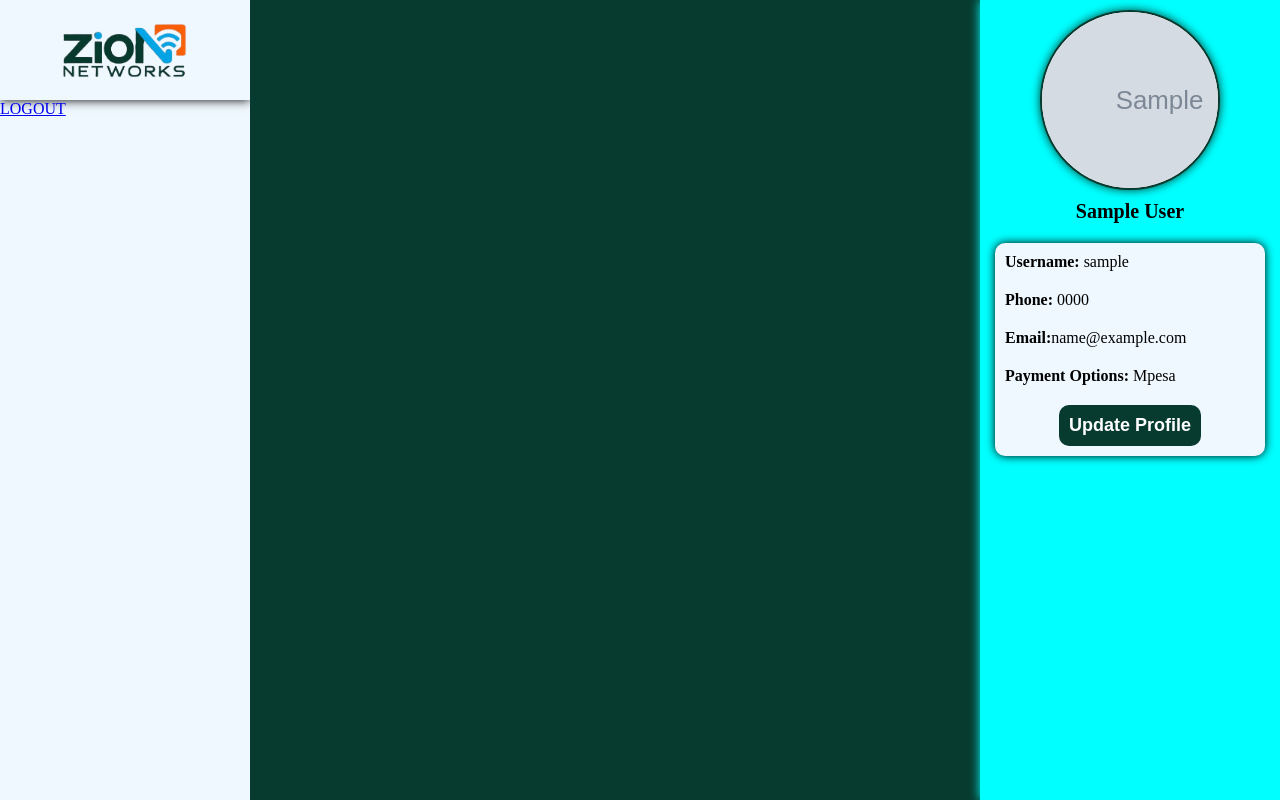
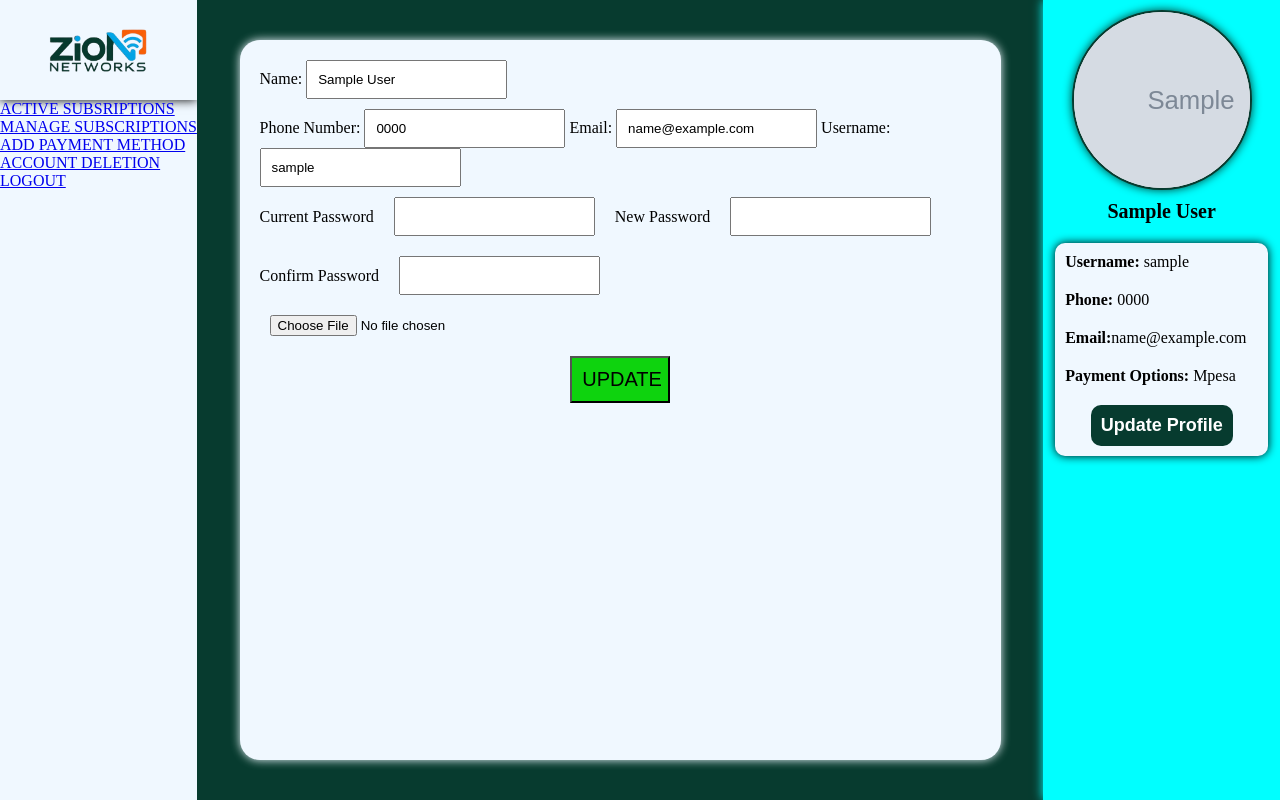
Before and after one commit to ezzydoveyrn/zionNetworksLTD, a PHP site: page /user/home.php in a window 1280 px wide. Run offline with PHP 8.4, Linux system fonts and the light colour scheme; the visitor is signed in with stand-in values (Sample User, id 1); tables that the repository leaves empty or names only in its code hold one stand-in row (values such as "Sample post"); grey boxes marked "Sample" are stand-in pictures.

Commit message:
backend user profile update

```diff
--- a/index.php
+++ b/index.php
@@ -1,4 +1,5 @@
 <?php
+  session_start();
   require_once("includes/header.php")
 ?>
   <div class="overlay" id="overlay"></div>
--- a/user/home.php
+++ b/user/home.php
@@ -20,7 +20,8 @@
   <meta charset="UTF-8">
   <meta name="viewport" content="width=device-width, initial-scale=1.0">
   <title>Zion Networks Limited</title>
-  <link rel="stylesheet" href="stylesheet/main.home.css">
+  <link rel="stylesheet" href="stylesheet/main.home.css?v='<?php echo time(); ?>'">
+  <link rel="stylesheet" href="stylesheet/update.profile.css?v='<?php echo time(); ?>'">
 </head>
 <body>
   <main>
@@ -31,10 +32,18 @@
         </a>
       </div>
       <div class="links">
-        <a href="logout.php">LOGOUT</a>
+        <a href="#">ACTIVE SUBSRIPTIONS</a>
+        <a href="#">MANAGE SUBSCRIPTIONS</a>
+        <a href="#">ADD PAYMENT METHOD</a>
+        <a href="#">ACCOUNT DELETION</a>
+        <a href="validation/logout.php">LOGOUT</a>
       </div>
     </div>
-    <div class="body"></div>
+    <div class="body">
+      <div class="updateProfile">
+        <?php require_once("update.user.php"); ?>
+      </div>
+    </div>
     <?php
       require_once("fetchdet/fetchuser.det.php");
     ?>
--- a/user/login.php
+++ b/user/login.php
@@ -20,7 +20,7 @@
   <meta name="viewport" content="width=device-width, initial-scale=1.0">
   <title>Zion Networks | User Registration and Login</title>
 </head>
-<link rel="stylesheet" href="stylesheet/login.page.css">
+<link rel="stylesheet" href="stylesheet/login.page.css?v='<?php echo time(); ?>'">
 <body>
   <div class="container">
     <div class="form">
--- a/user/logout.php
+++ /dev/null
@@ -1,5 +0,0 @@
-<?php
-  session_start();
-  session_destroy();
-  header("Location: login.php?logMsg=successfully logged out");
-?>
--- a/user/stylesheet/main.home.css
+++ b/user/stylesheet/main.home.css
@@ -41,6 +41,9 @@
   max-width: 1100px;
   height: 100vh;
   background-color: #073b2f;
+  display: flex;
+  justify-content: center;
+  align-items: center;
 }
 
 .userDetails{
--- /dev/null
+++ b/user/stylesheet/update.profile.css
@@ -0,0 +1,37 @@
+.updateProfile{
+  width: 90%;
+  min-height: 500px;
+  height: 90%;
+  background-color: aliceblue;
+  border-radius: 20px;
+  box-shadow: 0 0 10px aliceblue;
+}
+form{
+  padding: 20px;
+  display: flex;
+  flex-direction: column;
+  gap: 10px;
+}
+input{
+  padding: 10px;
+}
+form .passwordSec{
+  display: flex;
+  flex-wrap: wrap;
+  gap: 20px;
+  align-items: center;
+}
+form .submit{
+  width: 100%;
+  display: flex;
+  justify-content: center;
+  align-items: center;
+}
+form .submit input{
+  width: 100px;
+  height: max-content;
+  background-color: rgb(14, 211, 14);
+  color: black;
+  font-size: 20px;
+  cursor: pointer;
+}
--- /dev/null
+++ b/user/update.user.php
@@ -0,0 +1,46 @@
+<?php
+  $sql = "SELECT * FROM users WHERE username = '$username'";
+  $result = mysqli_query($conn, $sql);
+  if(mysqli_num_rows($result)){
+    while($row = mysqli_fetch_assoc($result)){
+      $name = $row["full_name"];
+      $username = $row["username"];
+      $phone = $row["phone_number"];
+      $email = $row["email"];
+      $image = $row["profile_pic"];
+      ?>
+      <form action="home.php" method="post" enctype="multipart/form-data">
+        <div class="name">
+          <label for="named">Name:</label>
+          <input type="text" name="named" id="named" class="named" value="<?php echo $name; ?>">
+        </div>
+        <div class="otherDet">
+          <label for="phoneN">Phone Number:</label>
+          <input type="tel" name="phoneN" id="phoneN" class="phoneN" value="0<?php echo $phone; ?>">
+          <label for="email">Email:</label>
+          <input type="email" name="email" id="email" class="email" value="<?php echo $email; ?>">
+          <label for="username">Username:</label>
+          <input type="text" name="username" id="username" class="username" value="<?php echo $username; ?>">
+        </div>
+        <div class="passwordSec">
+          <label for="currentpsd">Current Password</label>
+          <input type="password" name="currentpsd" id="currentpsd" class="currentpsd">
+          <label for="newpsd">New Password</label>
+          <input type="password" name="newpsd" id="newpsd" class="newpsd">
+          <label for="confirmnewpsd">Confirm Password</label>
+          <input type="password" name="confirmnewpsd" id="confirmnewpsd" class="confirmnewpsd">
+        </div>
+        <div class="fileupload">
+          <input type="file" name="profilepic" id="profilepic" class="profilepic">
+        </div>
+        <div class="submit">
+          <input type="submit" value="UPDATE" class="update" id="update" name="update">
+        </div>
+      </form>
+      <?php require_once("updatedelete/details.update.php"); ?>
+      <?php require_once("updatedelete/profilepic.update.php"); ?>
+      <?php
+    }
+  }
+
+?>
--- /dev/null
+++ b/user/updatedelete/details.update.php
@@ -0,0 +1,70 @@
+<?php
+  if(isset($_POST["update"])){
+    $named = filter_input(INPUT_POST, "named", FILTER_SANITIZE_SPECIAL_CHARS);
+    $phoneN = filter_input(INPUT_POST, "phoneN", FILTER_SANITIZE_SPECIAL_CHARS);
+    $email = filter_input(INPUT_POST, "email", FILTER_SANITIZE_SPECIAL_CHARS);
+    $usernamedd = filter_input(INPUT_POST, "username", FILTER_SANITIZE_SPECIAL_CHARS);
+    $cpsd = filter_input(INPUT_POST, "currentpsd", FILTER_SANITIZE_SPECIAL_CHARS);
+    $newpsd = filter_input(INPUT_POST, "newpsd", FILTER_SANITIZE_SPECIAL_CHARS);
+    $cnewpsd = filter_input(INPUT_POST, "confirmnewpsd", FILTER_SANITIZE_SPECIAL_CHARS);
+
+
+    if(empty($named)){
+      echo"name field is empty";
+    }
+    if(empty($phoneN)){
+      echo"phone field is empty";
+    }
+    if(empty($email)){
+      echo"email field is empty";
+    }
+    if(empty($usernamedd)){
+      echo"username field is empty";
+    }
+    if(!empty($named) && !empty($phoneN) && !empty($email) && !empty($usernamedd)){
+      $sql = "SELECT * FROM users WHERE username = '$username'";
+      $result = mysqli_query($conn, $sql);
+      if(mysqli_num_rows($result) > 0){
+        $sql = "UPDATE users SET full_name='$named', phone_number='$phoneN', email='$email', username='$usernamedd' WHERE username='$username'";
+        try{
+          mysqli_query($conn, $sql);
+          echo"<script>alert('details changed successfully')</script>";
+        }
+        catch(mysqli_sql_exception){
+          echo"error changing details";
+        }
+      }
+    }
+    if(empty($cpsd)){
+      $errorEmp = "current password field is empty";
+    }
+    if(empty($newpsd)){
+      $errorEmp = "new password field is empty";
+    }
+    if(empty($cnewpsd)){
+      $errorEmp = "confirm password field is empty";
+    }
+    if($cnewpsd !== $newpsd){
+      echo"password don't match";
+    }
+    else{
+      $passHash = password_hash($cnewpsd, PASSWORD_DEFAULT);
+      $sql = "SELECT * FROM users WHERE username = '$username'";
+      $result = mysqli_query($conn, $sql);
+      if(mysqli_num_rows($result) > 0){
+        $row = mysqli_fetch_assoc($result);
+        $passwordHashed = $row["password"];
+        if(password_verify("$cpsd", $passwordHashed)){
+          $sql = "UPDATE users SET password='$passHash' WHERE username='$username'";
+          try{
+            mysqli_query($conn, $sql);
+            echo"<script>alert('password changed successfully')</script>";
+          }
+          catch(mysqli_sql_exception){
+            echo"error changing password";
+          }
+        }
+      }
+    }
+  }
+?>
--- /dev/null
+++ b/user/updatedelete/profilepic.update.php
@@ -0,0 +1,37 @@
+<?php
+  if(isset($_FILES["profilepic"]) && isset($_POST["update"])){
+    $file = $_FILES["profilepic"];
+    $fileName = $file["name"];
+    $fileError = $file["error"];
+    $fileSize = $file["size"];
+    $fileTmpName = $file["tmp_name"];
+    $ext = strtolower(pathinfo($fileName, PATHINFO_EXTENSION));
+    $userNameNew = strtolower($username);
+    $allowed = array('jpg', 'jpeg', 'png');
+    if(in_array($ext, $allowed)){
+      if($fileSize <= 5000000){
+        if($fileError === 0){
+          $fileNameNew = $userNameNew.uniqid("", true).".".$ext;
+          $targetPath = "profile/".$fileNameNew;
+          if(move_uploaded_file($fileTmpName, $targetPath)){
+            $sql = "UPDATE users SET profile_pic='$fileNameNew' WHERE username='$username'";
+            mysqli_query($conn, $sql);
+            header("Location: home.php?succes=successfully updated profile");
+          }
+          else{
+            echo"there was an error uploading this file";
+          }
+        }
+        else{
+          echo"there was an error uploading this photo";
+        }
+      }
+      else{
+        echo"The file is too big upload files less than 1mb or equal to 1mb";
+      }
+    }
+    else{
+      echo"this file type is not allowed";
+    }
+  }
+?>
--- a/user/validation/login.validation.php
+++ b/user/validation/login.validation.php
@@ -18,7 +18,7 @@
         $hashedPsd = $row["password"];
         if(password_verify("$passwordd", $hashedPsd)){
           $_SESSION["username"] = "$usernamee";
-          echo"<script>alert('Logged in successfully')</script>";
+          echo"<script>localStorage.setItem('username', JSON.Stringify($usernamee))</script>";
           header("Location: home.php?succMsg='logged in successfully'");
         }else{
           $errorMsL = "wrong Password";
--- /dev/null
+++ b/user/validation/logout.php
@@ -0,0 +1,5 @@
+<?php
+  session_start();
+  session_destroy();
+  header("Location: ../login.php?logMsg=successfully logged out");
+?>
```
Also changed, not shown: includes/header.php (+18 -18 lines), aconfigs/.txt (added), user/profile/danstan680369eb14f285.26189265.jpg (added), user/profile/danstan68036a3b492b05.46938689.jpg (added), user/profile/ezzydoveyrn68036a69ab8185.83623869.jpg (added), user/profile/ezzydoveyrn68038f47488727.74891349.jpg (added), user/profile/ezzydoveyrn680390fdb8cf80.73362801.jpg (added), user/profile/ezzydoveyrn680394310c7255.31099626.jpg (added).
